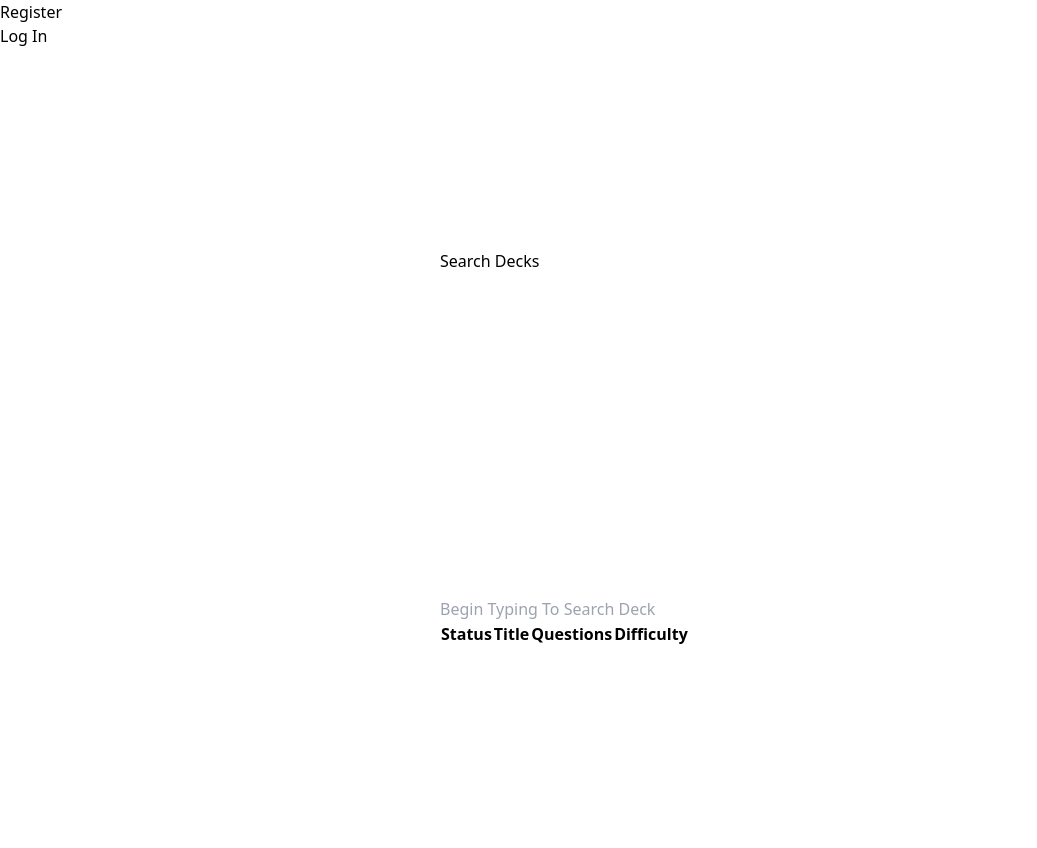
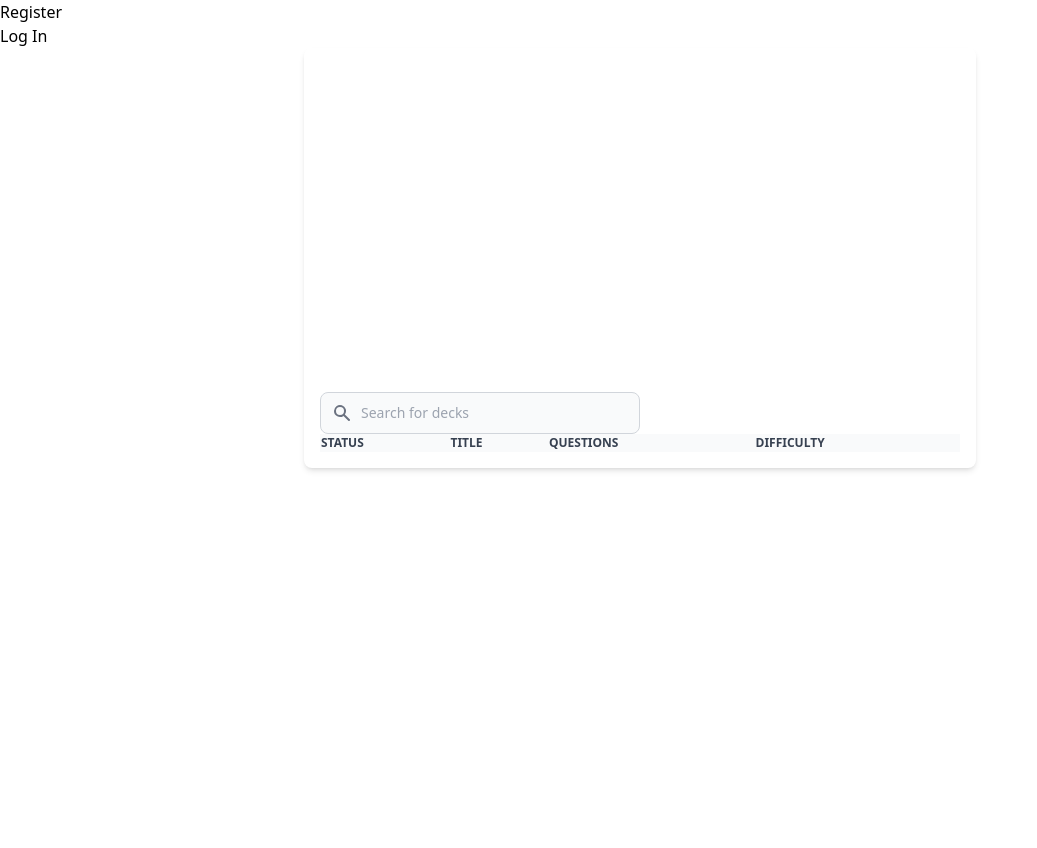
Before and after one commit to LegendaryAKx3/compdecks, a Flask app: page /explore in a window 1280 px wide. Shown: the whole page, without its empty margins (0-1037 px from the left). After the commit the page ends 471 px from the top, so only its background shows below. Run offline with Flask 3, Linux system fonts and the light colour scheme; lists and menus that the app fills with data are empty; style sheets or scripts are compiled from the project's sources; some libraries are stand-ins or nearby versions.

Commit message:
update explore styling

```diff
--- a/compdecks/templates/explore/explore.html
+++ b/compdecks/templates/explore/explore.html
@@ -1,26 +1,44 @@
 {% extends "layout.html" %} {% block title %}Explore{% endblock %} {% block
 body%}
-<div class="min-h-screen w-full justify-center flex flex-col items-center">
-  <div>
-    <h3>
-      Search Decks
+<div class="max-w-2xl mx-auto">
+  <div class="relative overflow-x-auto shadow-md sm:rounded-lg">
     <span class="htmx-indicator">
       <img src="/img/bars.svg" /> Searching...
     </span>
-    </h3>
+    <div class="p-4">
+      <label for="table-search" class="sr-only">Search</label>
+      <div class="relative mt-1">
+        <div
+          class="absolute inset-y-0 left-0 flex items-center pl-3 pointer-events-none"
+        >
+          <svg
+            class="w-5 h-5 text-gray-500 dark:text-gray-400"
+            fill="currentColor"
+            viewBox="0 0 20 20"
+            xmlns="http://www.w3.org/2000/svg"
+          >
+            <path
+              fill-rule="evenodd"
+              d="M8 4a4 4 0 100 8 4 4 0 000-8zM2 8a6 6 0 1110.89 3.476l4.817 4.817a1 1 0 01-1.414 1.414l-4.816-4.816A6 6 0 012 8z"
+              clip-rule="evenodd"
+            ></path>
+          </svg>
+        </div>
         <input
-      class=""
+          hx-indicator=".htmx-indicator"
+          hx-target="#search-results"
+          hx-trigger="input changed delay:100ms, search"
+          hx-post="/search/"
+          name="search"
           type="search"
-      name="search"
-      placeholder="Begin Typing To Search Decks..."
-      hx-post="/search/"
-      hx-trigger="input changed delay:100ms, search"
-      hx-target="#search-results"
-      hx-indicator=".htmx-indicator"
+          id="table-search"
+          placeholder="Search for decks"
+          class="bg-gray-50 border border-gray-300 text-gray-900 text-sm rounded-lg focus:ring-blue-500 focus:border-blue-500 block w-80 pl-10 p-2.5"
         />
+      </div>
 
-    <table class="table">
-      <thead>
+      <table class="table w-full text-sm text-left text-gray-500">
+        <thead class="text-xs text-gray-700 uppercase bg-gray-50">
           <tr>
             <th>Status</th>
             <th>Title</th>
@@ -32,4 +50,6 @@ body%}
       </table>
     </div>
   </div>
+
   {% endblock body%}
+</div>
```
Lines whose indentation alone changed are shown as unchanged.
